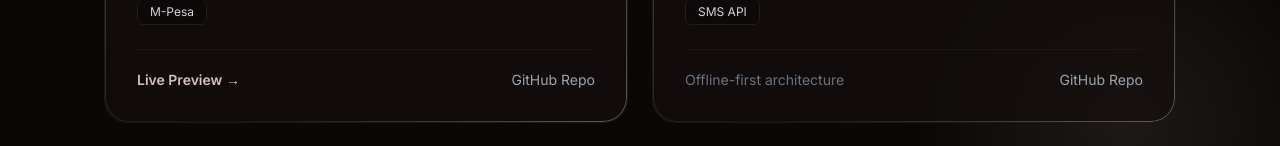
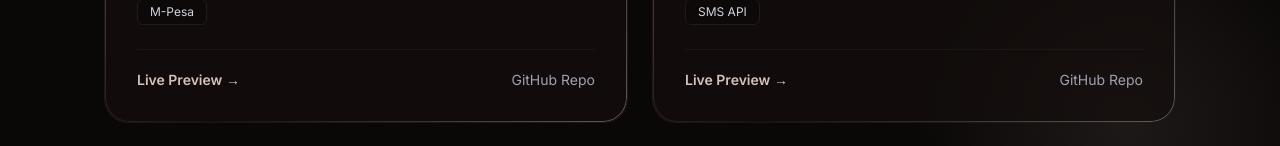
Before and after one commit to ejao-000/portfolio, a React (Vite) app: page / in a window 1280 px wide. Both pictures are taken after a click on the button "Projects". Shown: the part 627-773 px from the top of the page. Built offline with nearby package versions, Linux system fonts and the light colour scheme.

Commit message:
feat: add live preview link for Farm Assist project

```diff
--- a/src/components/Services.jsx
+++ b/src/components/Services.jsx
@@ -20,6 +20,7 @@ const PROJECTS = [
       'Offline-first agricultural platform for areas with unreliable internet. Farmers record inventory and sales offline, queue crop-disease images, and sync automatically when connectivity returns, backed by Go services and AI/weather integrations.',
     tech: ['Go', 'PostgreSQL', 'Flutter', 'React', 'Weather API', 'SMS API'],
     links: {
+      preview: 'https://farmassist-frontend.onrender.com',
       repo: 'https://github.com/ejao-000/FarmAssist',
     },
   },
```
